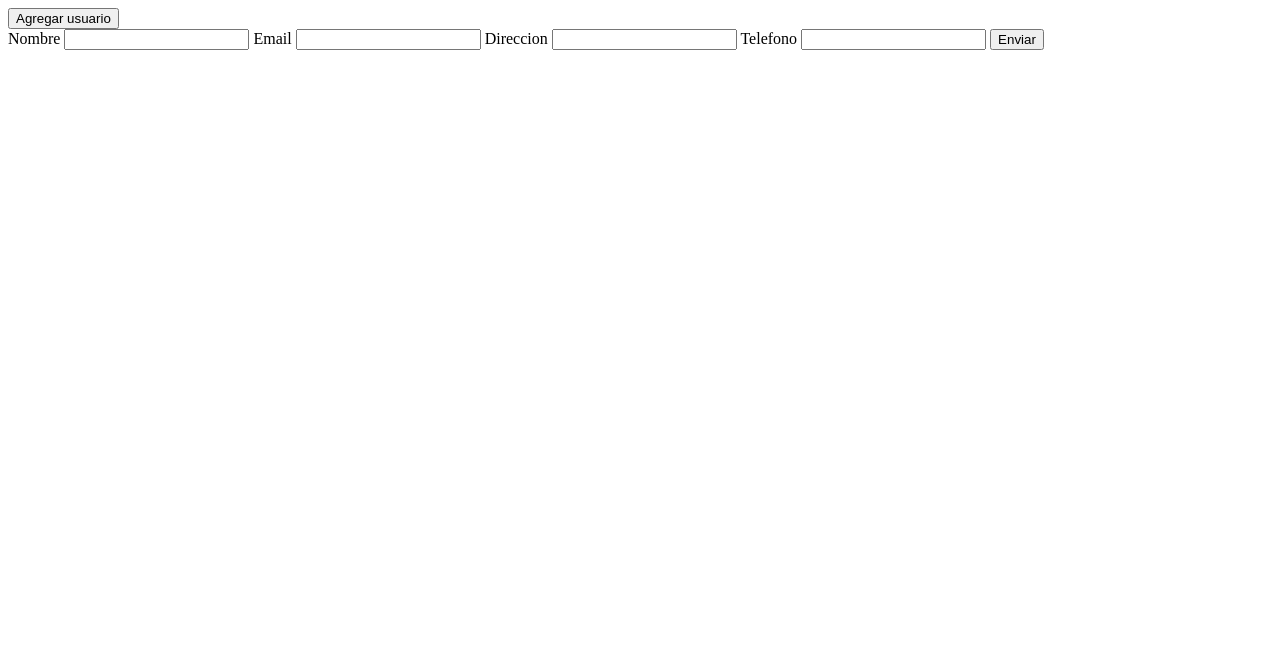
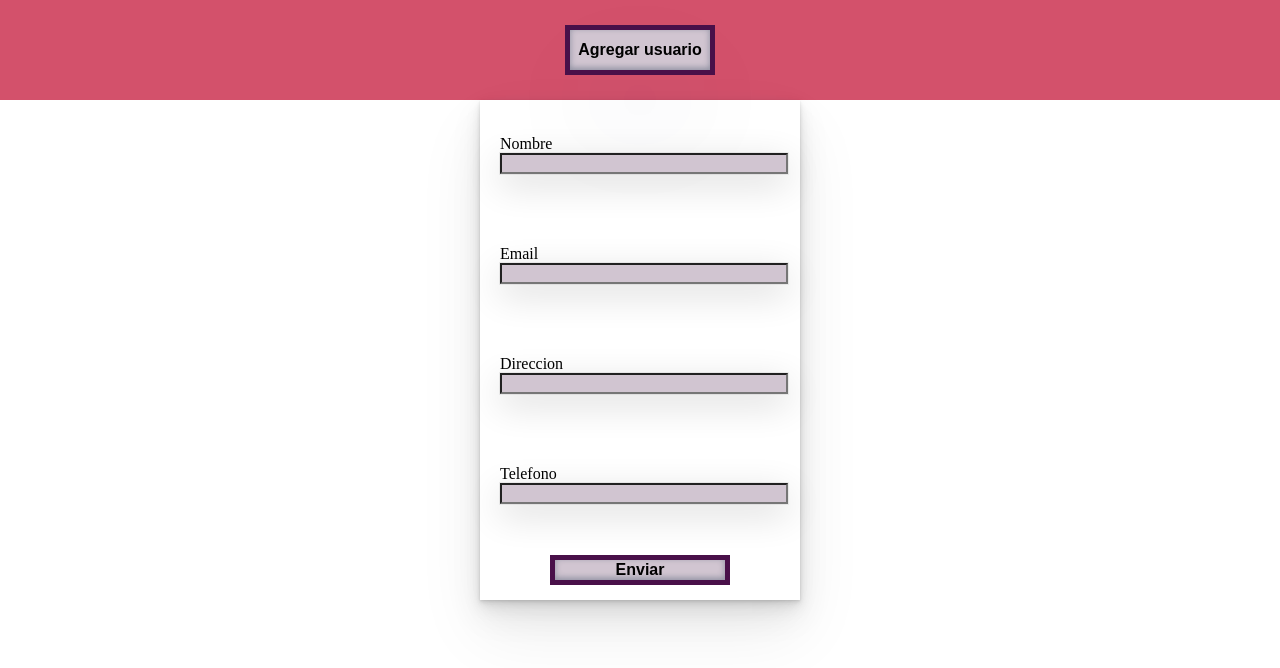
Before and after one commit to ElianaKern/API-de-Usuarios, a website: page index.html in a window 1280 px wide. Both pictures are taken after a click on the button "Agregar usuario". Drawn offline with Linux system fonts and the light colour scheme; no server answers.

Commit message:
estilado con sass

```diff
--- a/index.html
+++ b/index.html
@@ -9,8 +9,11 @@
   <script src="https://kit.fontawesome.com/0ca0e55b9a.js" crossorigin="anonymous"></script>
 </head>
 <body>
-<button id="boton-agregar-usuario">Agregar usuario</button>
-  <form action="" id="formulario" class="ocultar">
+    <nav>
+        <button id="boton-agregar-usuario">Agregar usuario</button>
+    </nav>
+<main>
+  <form id="formulario" class="ocultar">
     <label for="nombre">Nombre
       <input type="text" name="nombre" id="input-nombre">
     </label>
@@ -23,7 +26,9 @@
     <label for="tel">Telefono
       <input type="phone" name="tel" id="input-tel">
     </label>
+    <div class="contenedor-boton">
     <input type="submit" value="Enviar" id="input-enviar">
+    </div>
   </form>
 
 
@@ -41,7 +46,9 @@
     <label for="input-editar-tel">Telefono
       <input type="phone" name="tel" id="input-editar-tel">
     </label>
+    <div class="contenedor-boton">
     <input type="submit" value="Editar" id="enviar-edicion">
+    </div>
   </form>
 
 
@@ -54,5 +61,6 @@
   </table>
 
   <script src="index.js"></script>
+</main>
 </body>
 </html>
--- a/index.js
+++ b/index.js
@@ -15,8 +15,12 @@ const inputEditarDireccion = document.querySelector('#input-editar-direccion');
 const inputEditarTelefono = document.querySelector('#input-editar-tel');
 const botonEnviarEdicion = document.querySelector('#enviar-edicion');
 
+//Tabla con datos de Usuario
+const tabla = document.querySelector('#tabla');
+
 botonAgregarUsuario.onclick = () => {
   formulario.classList.toggle('ocultar');
+  tabla.classList.add("ocultar")
 };
 
 const pedirInfoActualizada = () => {
@@ -32,7 +36,6 @@ const pedirInfoActualizada = () => {
 pedirInfoActualizada();
 
 const crearTablaHTML = (data) => {
-  const tabla = document.querySelector('#tabla');
   const html = data.reduce(
     (acc, curr) => {
       return (
@@ -89,6 +92,7 @@ botonEnviarUsuario.onclick = (e) => {
   e.preventDefault();
   agregarUsuarioNuevo();
   formulario.classList.add('ocultar');
+  tabla.classList.remove("ocultar")
 };
 
 const traerInfoDeUsuario = (id) => {
@@ -136,14 +140,6 @@ const editarUsuario = () => {
   }
 };
 // BOTON ELIMINAR
-// Llamar a los botones desde JS con querySelectorAll
-// Hacer un for que recorra el array de botones
-// Adentro del for, hacer botones[i].onclick
-// Guardar en una variable el ID del boton = botones[i].id
-// Hacer un DELETE para borrar la info
-// En la url del DELETE interpolar la variable ID
-// Ejecutamos la funcion pedirInfoActualizada() (que es igual a hacer un GET)
-
 const eliminarUsuario = () => {
   let botonesEliminar = document.querySelectorAll('.boton-eliminar');
   console.log(botonesEliminar);
--- /dev/null
+++ b/style.scss
@@ -0,0 +1,87 @@
+@mixin estilado-boton{
+    text-decoration: none;
+    font-size: medium;
+    border: solid 5px rgb(73, 16, 73);
+    background-color: rgb(209, 197, 209);
+    font-weight: bold;
+    box-shadow: rgba(50, 50, 93, 0.25) 0px 50px 100px -20px, rgba(0, 0, 0, 0.3) 0px 30px 60px -30px, rgba(10, 37, 64, 0.35) 0px -2px 6px 0px inset;
+}
+body{
+    box-sizing: border-box;
+    margin: 0;
+}
+nav{
+    display: flex;
+    justify-content: center;
+    align-items: center;
+    background-color: rgb(211, 81, 107);
+    height: 100px;
+}
+main{
+    display: flex;
+    justify-content: center;
+    height: 100vh;
+}
+#boton-agregar-usuario{
+    width: 150px;
+    height: 50px;
+    @include estilado-boton;
+}
+form{
+    display: flex;
+    flex-direction: column;
+    justify-content: space-around;
+    width: 320px;
+    height: 500px;
+    box-shadow: rgba(0, 0, 0, 0.07) 0px 1px 2px, rgba(0, 0, 0, 0.07) 0px 2px 4px, rgba(0, 0, 0, 0.07) 0px 4px 8px, rgba(0, 0, 0, 0.07) 0px 8px 16px, rgba(0, 0, 0, 0.07) 0px 16px 32px, rgba(0, 0, 0, 0.07) 0px 32px 64px;
+}
+.contenedor-boton {
+    display: flex;
+    justify-content: center;
+    align-items: center;
+}
+label{
+    margin:20px;
+}
+input{
+    width: 100%;
+    box-shadow: rgba(0, 0, 0, 0.16) 0px 10px 36px 0px, rgba(0, 0, 0, 0.06) 0px 0px 0px 1px;
+    background-color: rgb(209, 197, 209);
+}
+input[type="submit"]{
+    width: 180px;
+    height: 30px;
+    @include estilado-boton;
+}
+.ocultar {
+  display: none;
+}
+
+th,
+td {
+  /* border: 2px solid aquamarine; */
+  padding: 5px;
+}
+
+table {
+  width: 75%;
+  border-spacing: 5px;
+  border-collapse: collapse;
+}
+
+/*
+.col-email {
+  width: 700px
+} */
+
+/* tr:nth-child(odd) {
+  background-color: aquamarine;
+} */
+
+tr {
+  border-bottom: 1px solid gray;
+}
+
+/* tr:hover {
+  background-color: aqua;
+} */
```
Also changed, not shown: package.json (added, +22 -0 lines), style.css, 2 other files.
